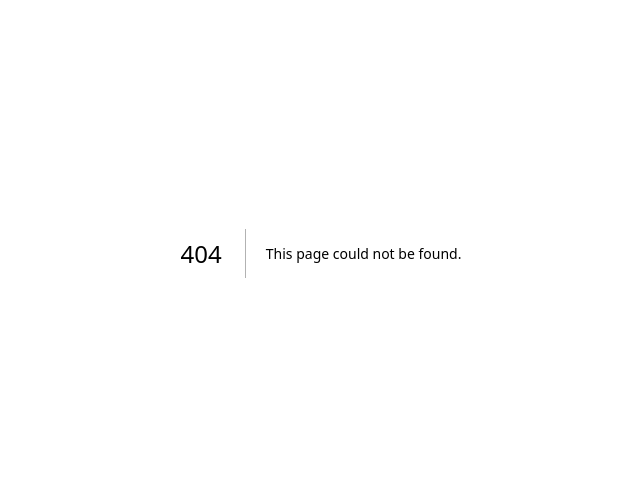
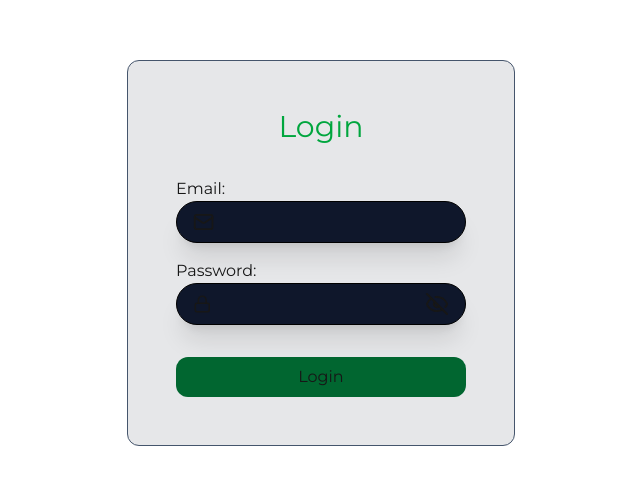
Before and after one commit to Fozzyack/Squares-of-Satisfaction, a Next.js app in the folder client/: page /login in a window 1280 px wide. Before the commit this address had no page. Shown: the part 147-632 px from the top of the page, without its empty margins (319-959 px from the left). Built offline with nearby package versions, Linux system fonts and the light colour scheme.

Commit message:
Adds login page

```diff
--- /dev/null
+++ b/client/app/login/page.tsx
@@ -0,0 +1,80 @@
+"use client";
+
+import { Eye, EyeOff, Lock, Mail } from "lucide-react";
+import { useRef, useState } from "react";
+
+const LoginPage = () => {
+    const emailInput = useRef<HTMLInputElement>(null);
+    const passwordInput = useRef<HTMLInputElement>(null);
+
+    const [loginFormData, setLoginFormData] = useState({
+        email: "",
+        password: "",
+    });
+
+    const [showPassword, setShowPassword] = useState<boolean>(false);
+
+    const handleFormChange = (e: React.ChangeEvent<HTMLInputElement>) => {
+        setLoginFormData({
+            ...loginFormData,
+            [e.target.name]: e.target.value,
+        });
+    };
+
+    const handleShowPassword = (e: React.MouseEvent<HTMLButtonElement>) => {
+        e.preventDefault();
+        setShowPassword((prev) => !prev);
+    };
+
+    return (
+        <div className="w-full h-screen flex-center">
+            <form className="p-12 flex-center bg-slate-900/10 border border-slate-600 rounded-xl space-y-8">
+                <h4 className="text-green-600 text-3xl">Login</h4>
+                <div className="space-y-4">
+                    <label htmlFor="email">Email:</label>
+                    <div
+                        className="flex gap-2 py-2 px-4 bg-slate-900 rounded-4xl border border-black focus-within:border-green-700 shadow-xl transition-all ease-in-out"
+                        onClick={() => emailInput.current?.focus()}
+                    >
+                        <Mail />
+                        <input
+                            type="email"
+                            name="email"
+                            ref={emailInput}
+                            value={loginFormData.email}
+                            onChange={handleFormChange}
+                            id="email"
+                            className="w-full h-full outline-none"
+                        />
+                    </div>
+                    <label htmlFor="password">Password:</label>
+                    <div
+                        className="flex gap-2 py-2 px-4 bg-slate-900 rounded-4xl border border-black focus-within:border-green-700 shadow-xl transition-all ease-in-out"
+                        onClick={() => passwordInput.current?.focus()}
+                    >
+                        <Lock />
+                        <input
+                            type={showPassword ? "text" : "password"}
+                            name="password"
+                            ref={passwordInput}
+                            value={loginFormData.password}
+                            onChange={handleFormChange}
+                            id="password"
+                            className="w-full h-full outline-none"
+                        />
+                        <button onClick={handleShowPassword}>
+                            {showPassword ? <Eye /> : <EyeOff />}
+                        </button>
+                    </div>
+                </div>
+                <button
+                    type="submit"
+                    className="w-full py-2 px-4 rounded-xl bg-green-800 hover:bg-green-700 hover:-translate-y-1 transition-all ease-in-out"
+                >
+                    Login
+                </button>
+            </form>
+        </div>
+    );
+};
+export default LoginPage;
--- a/client/app/page.tsx
+++ b/client/app/page.tsx
@@ -35,13 +35,13 @@ export default function Home() {
                 </h1>
                 <div className="flex items-center justify-center gap-8 my-8">
                     <Link
-                        href="/signup"
-                        className="py-2 px-5 rounded-xl text-xl border border-white hover:border-black hover:cursor-pointer hover:bg-green-700 hover:text-black hover:-translate-y-1 transition-all ease-in-out"
+                        href="/login"
+                        className="py-2 px-5 rounded-xl text-xl border border-white hover:border-black hover:cursor-pointer hover:bg-green-500 hover:text-black hover:-translate-y-1 transition-all ease-in-out"
                     >
                         Login.
                     </Link>
                     <Link
-                        href="/login"
+                        href="/signup"
                         className="py-2 px-5 rounded-xl text-xl border border-white hover:border-black hover:cursor-pointer hover:bg-sky-500 hover:text-black hover:-translate-y-1 transition-all ease-in-out"
                     >
                         Sign Up.
--- a/client/package.json
+++ b/client/package.json
@@ -11,6 +11,7 @@
   "dependencies": {
     "@gsap/react": "^2.1.2",
     "gsap": "^3.14.2",
+    "lucide-react": "^0.562.0",
     "next": "16.1.1",
     "react": "19.2.3",
     "react-dom": "19.2.3"
```
Also changed, not shown: 1 other file (tests, documents, lock files or other folders).
